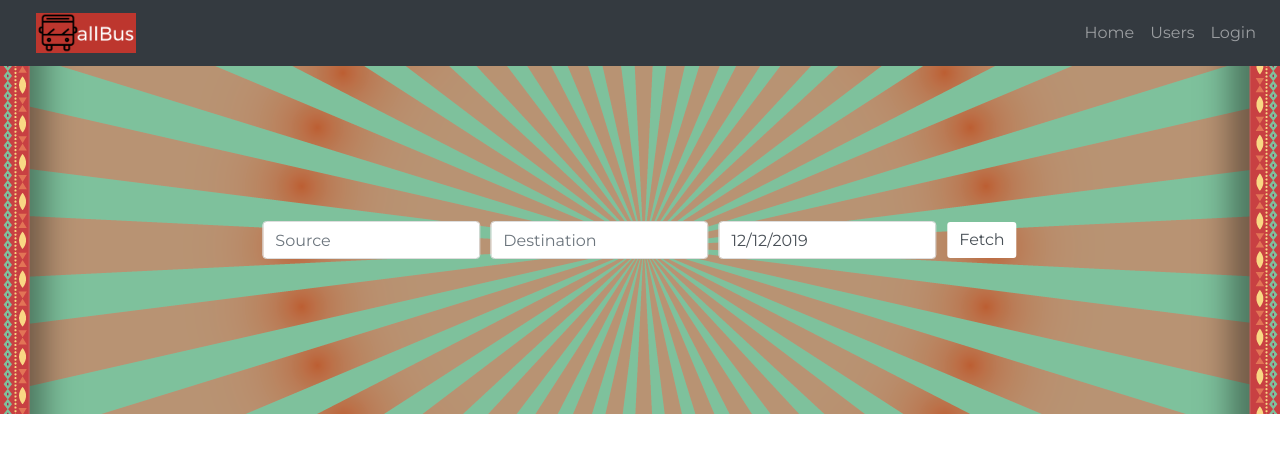
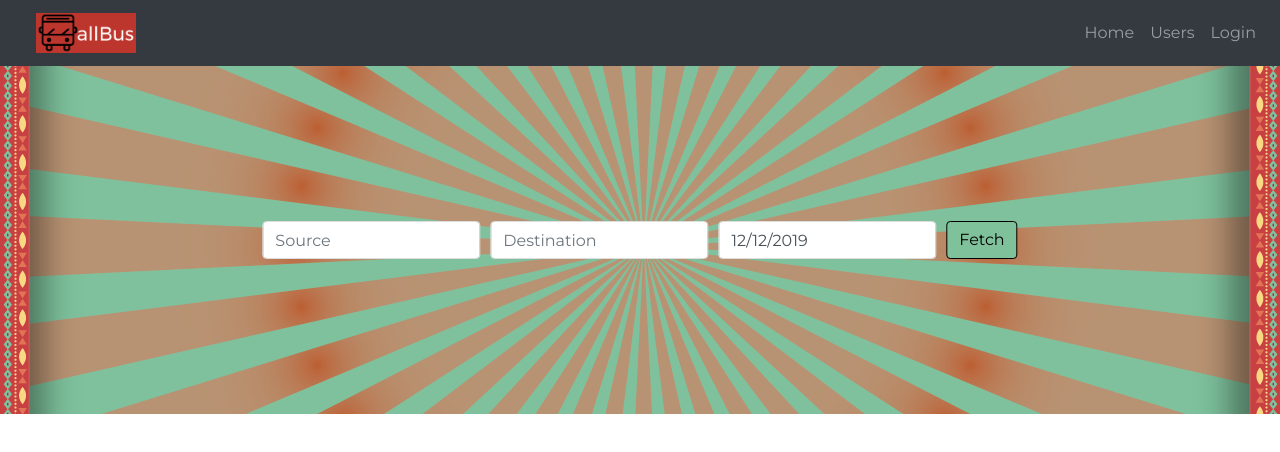
Before and after one commit to imrajat7/all-bus-frontend, a React (Create React App) app: page / in a window 1280 px wide. Shown: the top 452 px of the page. Built offline with nearby package versions, Linux system fonts and the light colour scheme.

Commit message:
Login component added

```diff
--- a/src/app.css
+++ b/src/app.css
@@ -35,7 +35,13 @@ body{
     display: flex;
     flex-flow: row wrap;
     align-items: center;
-  }
+}
+
+#submit-button{
+    background-color: #7EC19B !important;
+    color: black;
+    border: 1px solid black;
+}
 
 
 .card{
--- a/src/components/Search.js
+++ b/src/components/Search.js
@@ -74,7 +74,7 @@ class Search extends Component{
                     <div className="form-group">
                         <DatePicker selected={this.state.picker} onSelect={this.handleDateChange} onChange={this.handleDateChange} className="form-control" placeholderText="Pick date"/>
                     </div>
-                    <button type="submit" className="form-control btn btn-default">Fetch</button>
+                    <button type="submit" id="submit-button" className="form-control btn btn-default ">Fetch</button>
                 </form>
             )
         }
```
Also changed, not shown: src/components/Login.js (+17 -0 lines).
